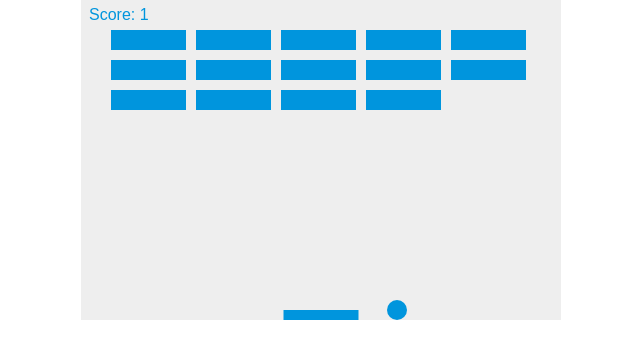
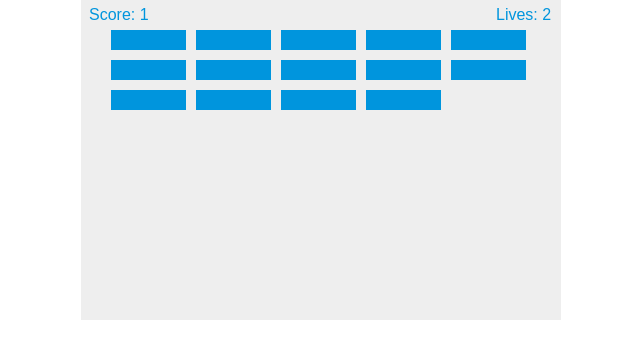
Before and after one commit to xcbhx/Break_Out_Game, a plain HTML site: page index.html in a window 1280 px wide. Shown: the whole page, without its empty margins (319-959 px from the left). Drawn offline with Linux system fonts and the light colour scheme.

Commit message:
Finishing up

```diff
--- a/index.html
+++ b/index.html
@@ -41,6 +41,9 @@
         let leftPressed = false;
         let interval = 0;
         let score = 0;
+        let lives = 3;
+
+
 
         const bricks = [];
         for (let c = 0; c < brickColumnCount; c += 1) {
@@ -97,7 +100,6 @@
                             if (score === brickRowCount * brickColumnCount) {
                                 alert("YOU WIN, CONGRATULATIONS!");
                                 document.location.reload();
-                                clearInterval(interval);
                             }
                         }
                     }
@@ -109,6 +111,12 @@
             ctx.font = "16px Arial";
             ctx.fillStyle = "#0095DD";
             ctx.fillText(`Score: ${score}`, 8, 20);
+        }
+
+        function drawLives() {
+            ctx.font = "16px Arial";
+            ctx.fillStyle = "0095DD";
+            ctx.fillText(`Lives: ${lives}`, canvas.width - 65, 20);
         }
 
         function drawBall() {
@@ -151,6 +159,7 @@
             drawBall();
             drawPaddle();
             drawScore();
+            drawLives();
             collisionDetection();
 
             if(x + dx > canvas.width - ballRadius || x + dx < ballRadius) {
@@ -162,9 +171,17 @@
                 if(x > paddleX && x < paddleX + paddleWidth) {
                     dy = -dy
                 } else {
-                    alert("GAME OVER");
-                    document.location.reload();
-                    clearInterval(interval); // Needed for chrome to end game
+                    lives -= 1;
+                    if (!lives) {
+                        alert("GAME OVER");
+                        document.location.reload();
+                    } else {
+                        x = canvas.wdith / 2;
+                        y = canvas.height - 30;
+                        dx = 2;
+                        dy = -2;
+                        paddleX = (canvas.wdith - paddleWidth) / 2;
+                    }
                 }
             }
 
@@ -176,11 +193,11 @@
 
             x += dx;
             y += dy;
+
+            requestAnimationFrame(draw);
         }
 
-
-
-        interval = setInterval(draw, 10);
+        draw();
 
     </script>
 
```
